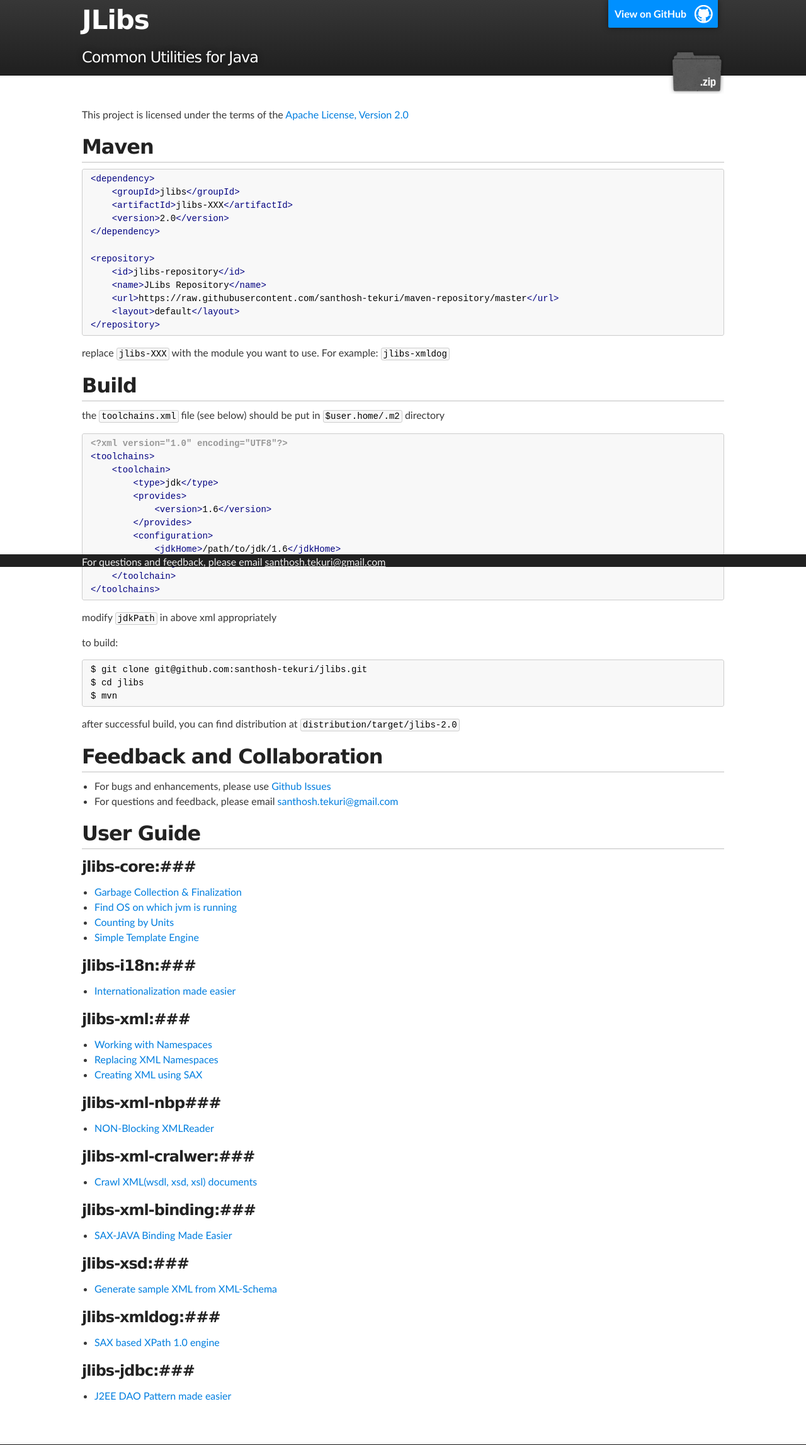
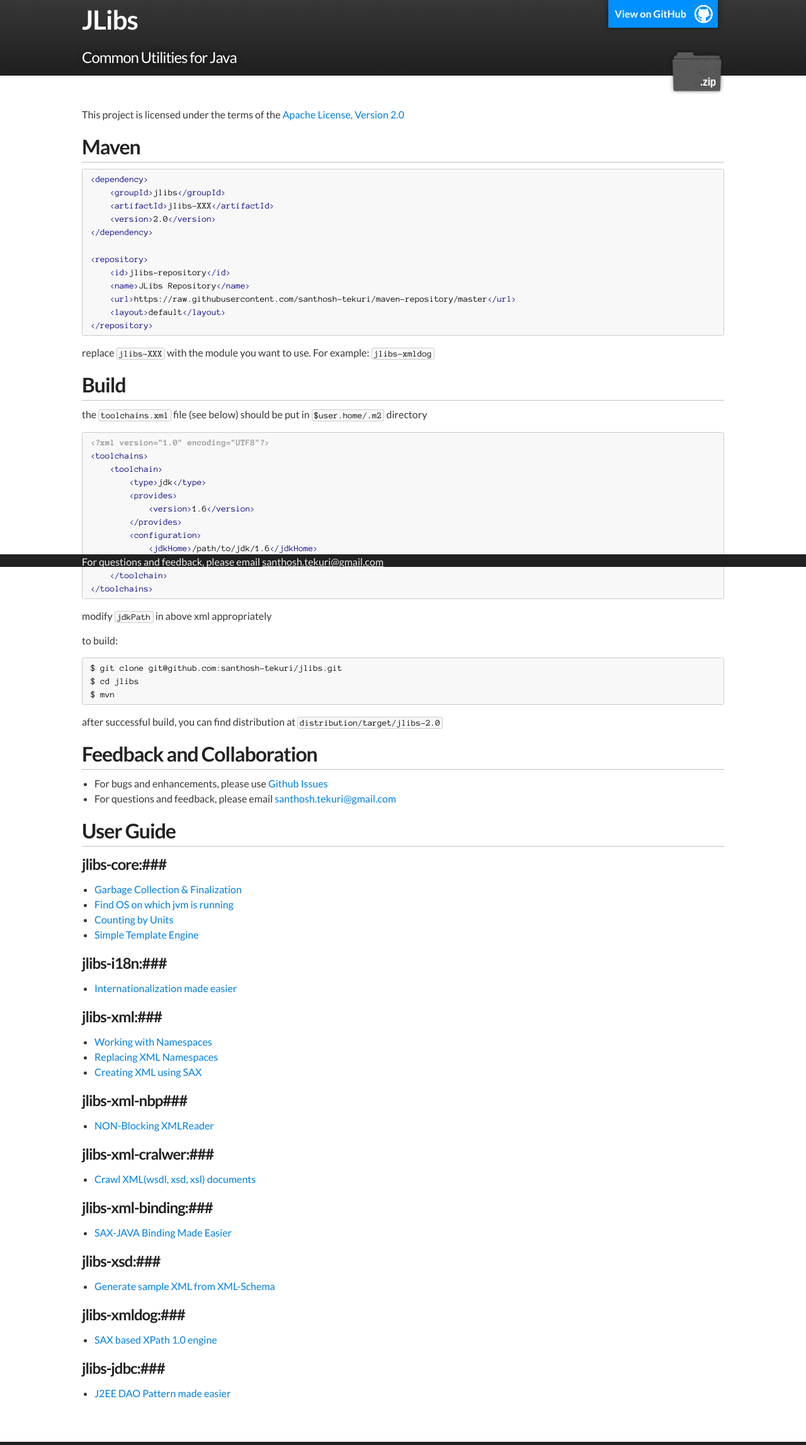
Before and after one commit to santhosh-tekuri/jlibs, a Jekyll site: the page built from index.md, in a window 1280 px wide. Shown: the whole page at 63% size. Built offline with Jekyll 4.4.1, drawn with Linux system fonts in a browser that asks for light colours; Markdown is read by kramdown in place of the engine named in the settings.

Commit message:
better fonts

```diff
--- a/_layouts/default.html
+++ b/_layouts/default.html
@@ -5,6 +5,9 @@
     <meta charset='utf-8'>
     <meta http-equiv="X-UA-Compatible" content="chrome=1">
     <meta name="description" content="Jlibs : Common Utilities for Java">
+
+    <link href='http://fonts.googleapis.com/css?family=Lato:400,700' rel='stylesheet' type='text/css'>
+    <link href='http://fonts.googleapis.com/css?family=Anonymous+Pro:400,400italic,700,700italic' rel='stylesheet' type='text/css'>
 
     <link rel="stylesheet" href="/stylesheets/main.css">
     <link rel="stylesheet" href="/jlibs/stylesheets/main.css">
--- a/stylesheets/stylesheet.css
+++ b/stylesheets/stylesheet.css
@@ -53,7 +53,7 @@
   color:#373737;
   background: #212121;
   font-size: 16px;
-  font-family: 'Myriad Pro', Calibri, Helvetica, Arial, sans-serif;
+  font-family: 'Lato', 'Myriad Pro', Calibri, Helvetica, Arial, sans-serif;
   line-height: 1.5;
   -webkit-font-smoothing: antialiased;
 }
@@ -62,7 +62,7 @@
   margin: 10px 0;
   font-weight: 700;
   color:#222222;
-  font-family: 'Lucida Grande', 'Calibri', Helvetica, Arial, sans-serif;
+  font-family: 'Lato', 'Lucida Grande', 'Calibri', Helvetica, Arial, sans-serif;
   letter-spacing: -1px;
 }
 
```
